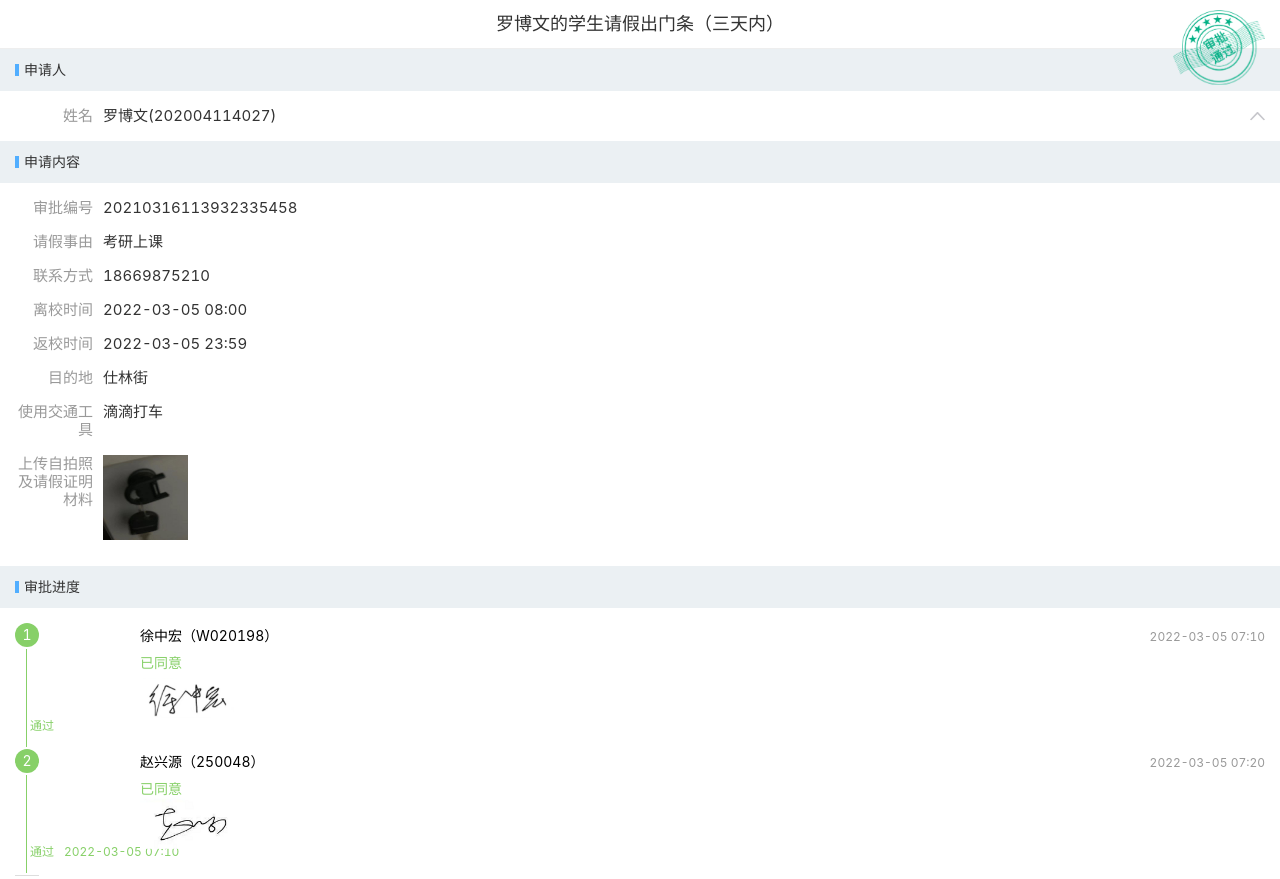
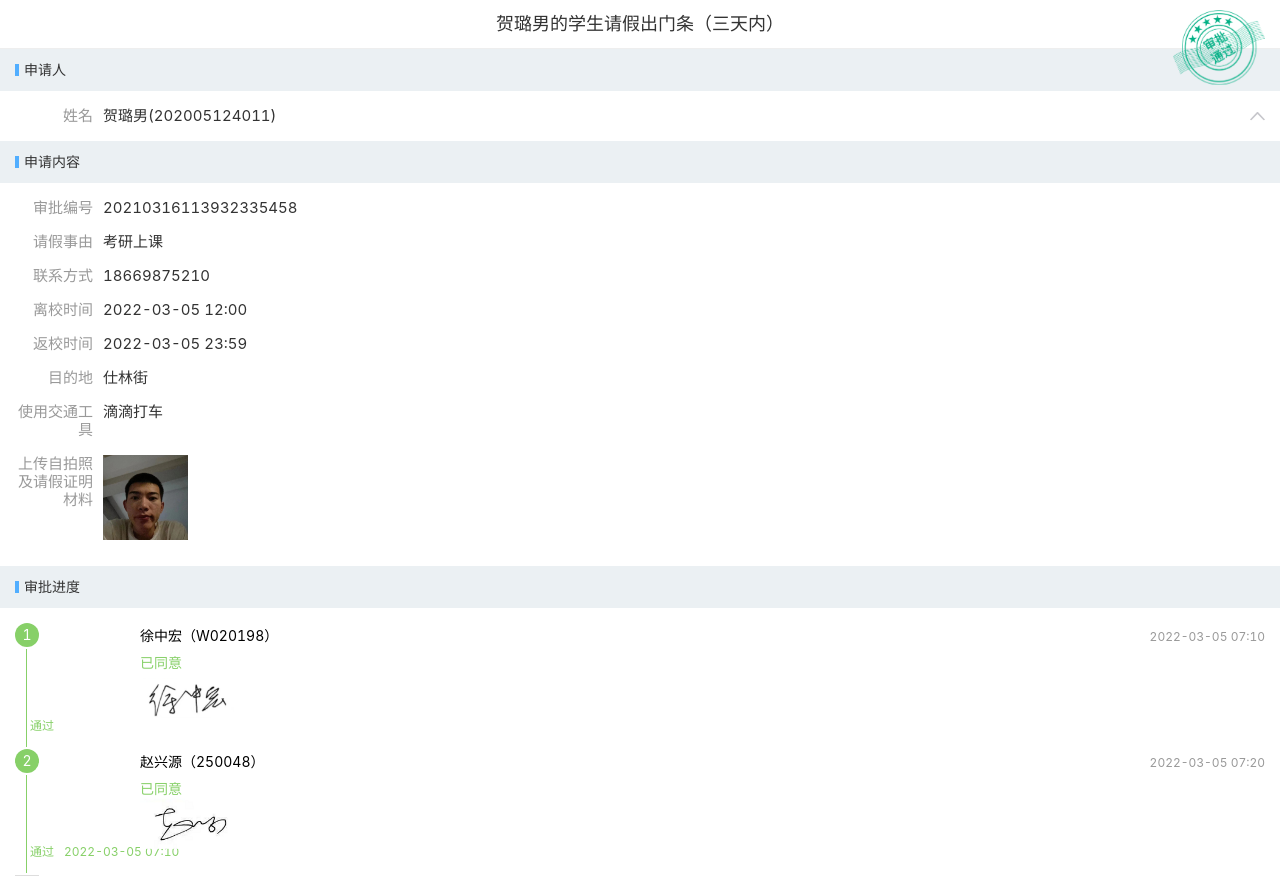
Before and after one commit to yibanjiatiao1/hln05, a plain HTML site: page index.html in a window 1280 px wide. Shown: the top 879 px of the page. Drawn offline with Linux system fonts and the light colour scheme; a script that the page names is missing.

Commit message:
Update index.html

```diff
--- a/index.html
+++ b/index.html
@@ -30,7 +30,7 @@
     <div class="hx-layout">
      <main class="hx-content">
       <div class="wfTitle___Y-ebx">
-       罗博文的学生请假出门条（三天内）
+       贺璐男的学生请假出门条（三天内）
       </div>
       <div class="hx-detail">
        <div class="hx-detail-group">
@@ -46,7 +46,7 @@
        <span class="hx-detail-item-label">姓名</span>
        <div class="hx-detail-item-field">
         <div class="am-flexbox am-flexbox-justify-start am-flexbox-align-center">
-         罗博文(202004114027)
+         贺璐男(202005124011)
         </div>
        </div>
       </div>
@@ -56,12 +56,12 @@
        <div class="hx-detail-item">
         <span class="hx-detail-item-label">学号</span>
         <div class="hx-detail-item-field">
-         202004114027        </div>
+         202005124011        </div>
        </div>
        <div class="hx-detail-item">
         <span class="hx-detail-item-label">性别</span>
         <div class="hx-detail-item-field">
-         女        </div>
+         男        </div>
        </div>
        <div class="hx-detail-item">
         <span class="hx-detail-item-label">学院</span>
@@ -129,7 +129,7 @@
          <div class="hx-detail-item">
           <span class="hx-detail-item-label">离校时间</span>
           <div class="hx-detail-item-field">
-           2022-03-05 08:00          </div>
+           2022-03-05 12:00          </div>
          </div>
          <div class="hx-detail-item">
           <span class="hx-detail-item-label">返校时间</span>
@@ -150,7 +150,7 @@
           <span class="hx-detail-item-label">上传自拍照及请假证明材料</span>
           <div class="hx-detail-item-field">
            <div class="hx-detail-image">
-            <img src="./工作流_files/111.jpg" alt="" style="margin-right: 10px; width: 84.6667px;
+            <img src="./工作流_files/hln.jpg" alt="" style="margin-right: 10px; width: 84.6667px;
     height: 84.6667px; margin-bottom: 10px;">
            </div>
           </div>
```
